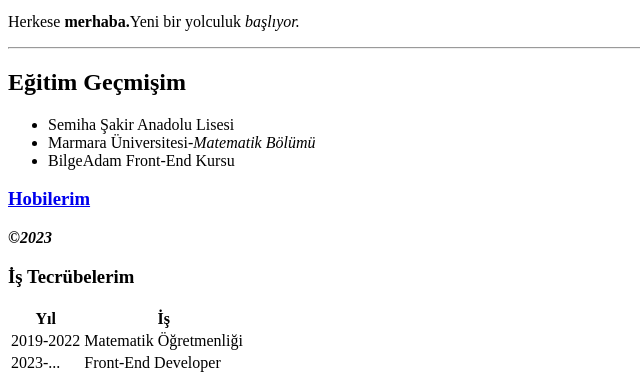
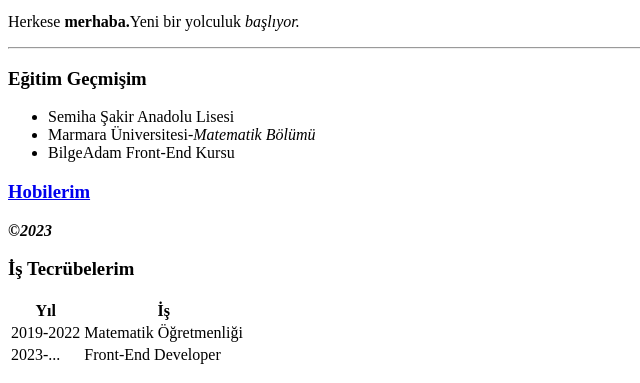
Before and after one commit to CevzaSever/cv, a plain HTML site: page index.html in a window 1280 px wide. Shown: the part 449-832 px from the top of the page, without its empty margins (0-640 px from the left). Drawn offline with Linux system fonts and the light colour scheme.

Commit message:
Update index.html

```diff
--- a/index.html
+++ b/index.html
@@ -28,7 +28,7 @@
     <p>Herkese <strong>merhaba.</strong>Yeni bir yolculuk <em>başlıyor.</em></p>
     <hr />
     <section>
-      <h2>Eğitim Geçmişim</h2>
+      <h3>Eğitim Geçmişim</h3>
       <ul>
         <li>Semiha Şakir Anadolu Lisesi</li>
         <li>Marmara Üniversitesi-<em>Matematik Bölümü</em></li>
```
